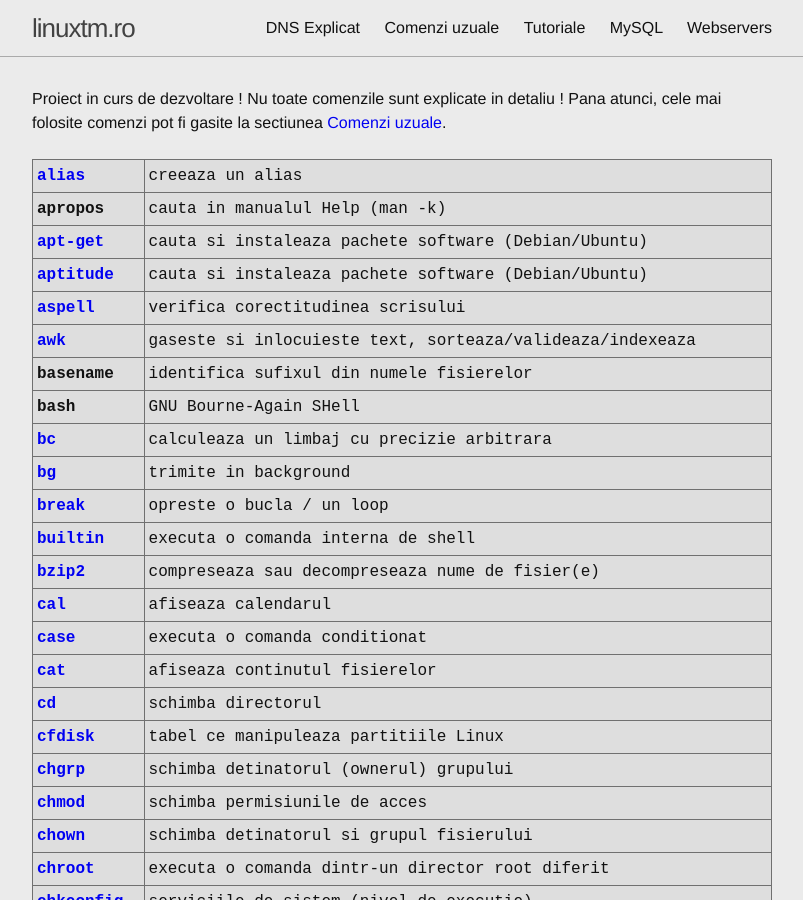
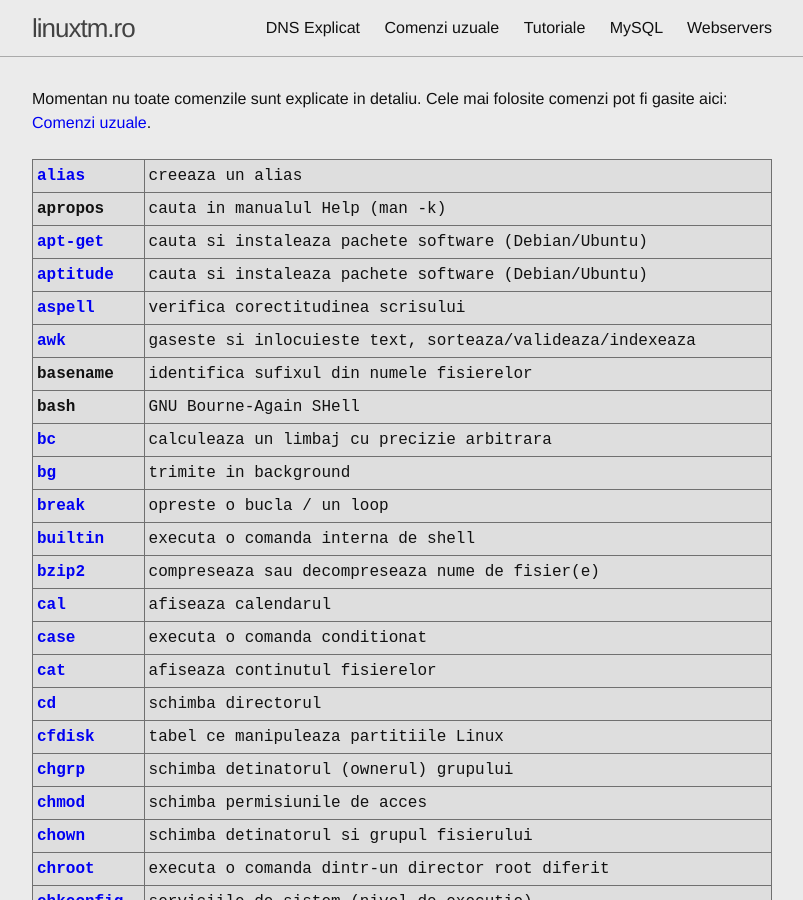
Before and after one commit to linuxtm/linuxtm.github.io, a Jekyll site: the page built from index.html, in a window 1280 px wide and 900 px high. Shown: the whole window, without its empty margins (238-1041 px from the left). Built offline with Jekyll 4.4.1, drawn with Linux system fonts in a browser that asks for light colours.

Commit message:
updated syntax

```diff
--- a/index.html
+++ b/index.html
@@ -1,8 +1,9 @@
 ---
 layout: default
 ---
-Proiect in curs de dezvoltare ! Nu toate comenzile sunt explicate in detaliu !
-Pana atunci, cele mai folosite comenzi pot fi gasite la sectiunea <a href="https://linuxtm.ro/cele-mai-folosite-comenzi-linux/">Comenzi uzuale</a>.
+Momentan nu toate comenzile sunt explicate in detaliu.
+Cele mai folosite comenzi pot fi gasite aici: <a href="https://linuxtm.ro/cele-mai-folosite-comenzi-linux/">Comenzi uzuale</a>.
+
 <br>
 <br>
 
```
